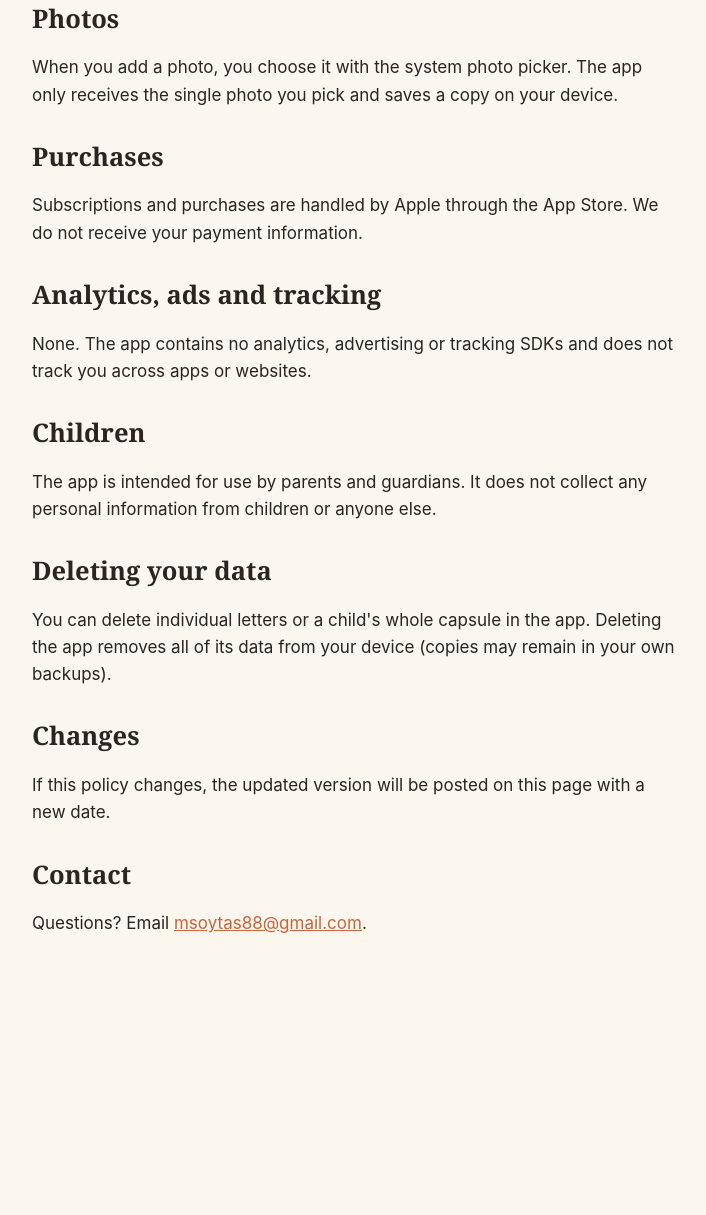
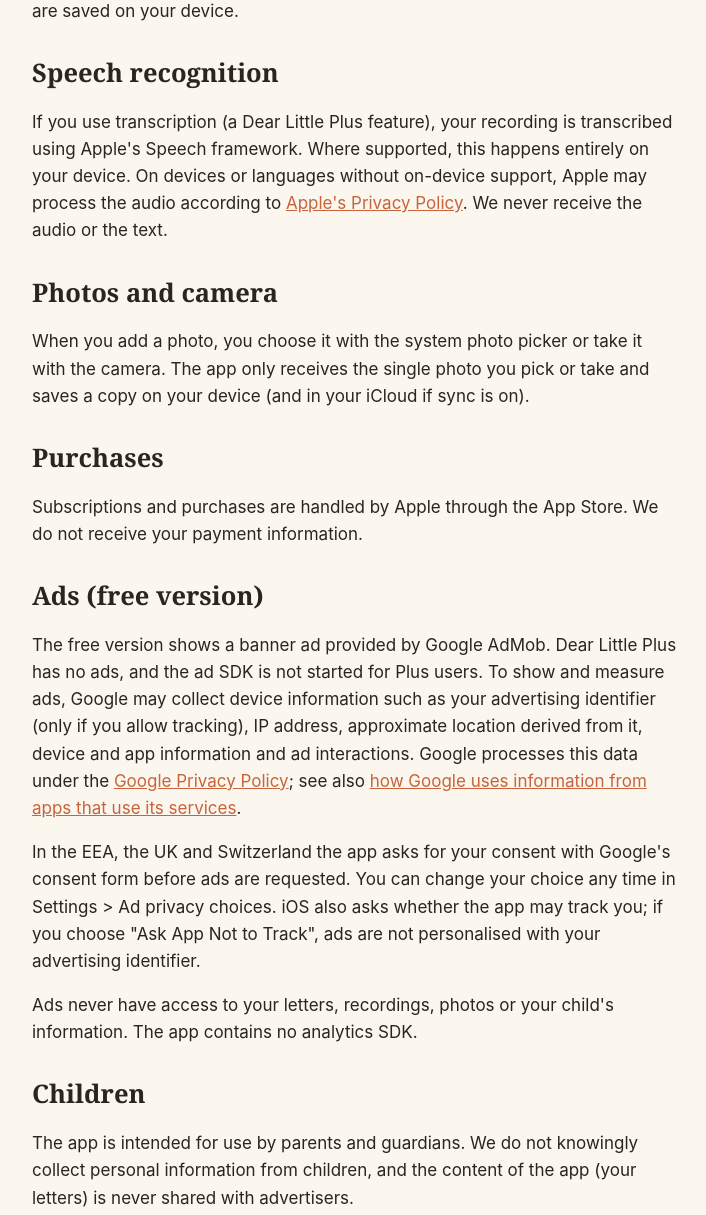
Before and after one commit to miracsoytas1/dearlittle, a plain HTML site: page privacy.html in a window 1280 px wide. Shown: the part 1312-2527 px from the top of the page, without its empty margins (284-990 px from the left). Before the commit the page ends 2314 px from the top, so only its background shows below. Drawn offline with Linux system fonts and the light colour scheme.

Commit message:
Privacy policy: ads, camera, writing together

```diff
--- a/privacy.html
+++ b/privacy.html
@@ -10,9 +10,9 @@
 <main class="doc">
   <p><a href="./">← Dear Little</a></p>
   <h1>Privacy Policy</h1>
-  <p class="muted">Last updated: November 20, 2026</p>
+  <p class="muted">Last updated: November 25, 2026</p>
 
-  <p>Dear Little ("the app") is built so that your letters to your child stay yours. The short version: <strong>we do not collect, store, or share any of your data.</strong></p>
+  <p>Dear Little ("the app") is built so that your letters to your child stay yours. The short version: <strong>we, the developers, never receive your letters, recordings, photos or account details.</strong> The free version shows ads from Google AdMob, which is explained below. Dear Little Plus has no ads.</p>
 
   <h2>What the app stores</h2>
   <p>Your child's name and birthday, your voice recordings, written letters, notes, photos you attach and your settings are stored on your device, inside the app's private storage, and, if you turn on sync, in your private iCloud. They are included in your own iCloud or computer backup of your iPhone if you have backups turned on. We have no servers and no access to this data.</p>
@@ -22,23 +22,28 @@
   <p>When you are signed in, your children's names, letters, recordings and photos are synced through <strong>your own private iCloud database</strong> using Apple's CloudKit. This data is stored by Apple in your iCloud account, under <a href="https://www.apple.com/legal/privacy/">Apple's Privacy Policy</a>. We, the developers, cannot access it.</p>
   <p>You can sign out at any time, or delete your account in Settings &gt; Account &gt; Delete account, which removes the iCloud copy from all your devices. To stop sharing your Apple ID with Dear Little entirely, go to iPhone Settings &gt; Apple Account &gt; Sign in with Apple.</p>
 
+  <h2>Writing together (optional, Dear Little Plus)</h2>
+  <p>If you invite the other parent, Apple's iCloud sharing makes your child's capsule visible to the people you invite. Each letter and photo shows the name you entered under "They call you". You choose who is invited and can remove people or stop sharing at any time. Shared data stays in iCloud under Apple's Privacy Policy; we cannot access it.</p>
+
   <h2>Microphone</h2>
   <p>The microphone is used only while you are recording a voice letter. Recordings are saved on your device.</p>
 
   <h2>Speech recognition</h2>
   <p>If you use transcription (a Dear Little Plus feature), your recording is transcribed using Apple's Speech framework. Where supported, this happens entirely on your device. On devices or languages without on-device support, Apple may process the audio according to <a href="https://www.apple.com/legal/privacy/">Apple's Privacy Policy</a>. We never receive the audio or the text.</p>
 
-  <h2>Photos</h2>
-  <p>When you add a photo, you choose it with the system photo picker. The app only receives the single photo you pick and saves a copy on your device.</p>
+  <h2>Photos and camera</h2>
+  <p>When you add a photo, you choose it with the system photo picker or take it with the camera. The app only receives the single photo you pick or take and saves a copy on your device (and in your iCloud if sync is on).</p>
 
   <h2>Purchases</h2>
   <p>Subscriptions and purchases are handled by Apple through the App Store. We do not receive your payment information.</p>
 
-  <h2>Analytics, ads and tracking</h2>
-  <p>None. The app contains no analytics, advertising or tracking SDKs and does not track you across apps or websites.</p>
+  <h2>Ads (free version)</h2>
+  <p>The free version shows a banner ad provided by Google AdMob. Dear Little Plus has no ads, and the ad SDK is not started for Plus users. To show and measure ads, Google may collect device information such as your advertising identifier (only if you allow tracking), IP address, approximate location derived from it, device and app information and ad interactions. Google processes this data under the <a href="https://policies.google.com/privacy">Google Privacy Policy</a>; see also <a href="https://policies.google.com/technologies/partner-sites">how Google uses information from apps that use its services</a>.</p>
+  <p>In the EEA, the UK and Switzerland the app asks for your consent with Google's consent form before ads are requested. You can change your choice any time in Settings &gt; Ad privacy choices. iOS also asks whether the app may track you; if you choose "Ask App Not to Track", ads are not personalised with your advertising identifier.</p>
+  <p>Ads never have access to your letters, recordings, photos or your child's information. The app contains no analytics SDK.</p>
 
   <h2>Children</h2>
-  <p>The app is intended for use by parents and guardians. It does not collect any personal information from children or anyone else.</p>
+  <p>The app is intended for use by parents and guardians. We do not knowingly collect personal information from children, and the content of the app (your letters) is never shared with advertisers.</p>
 
   <h2>Deleting your data</h2>
   <p>You can delete individual letters or a child's whole capsule in the app. Deleting the app removes all of its data from your device (copies may remain in your own backups).</p>
```
Also changed, not shown: iap-review.png (added).
